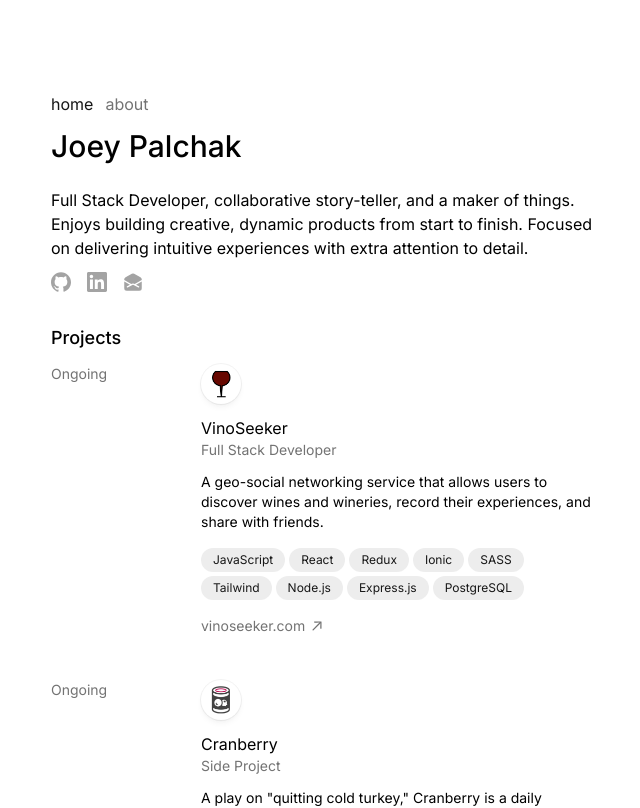
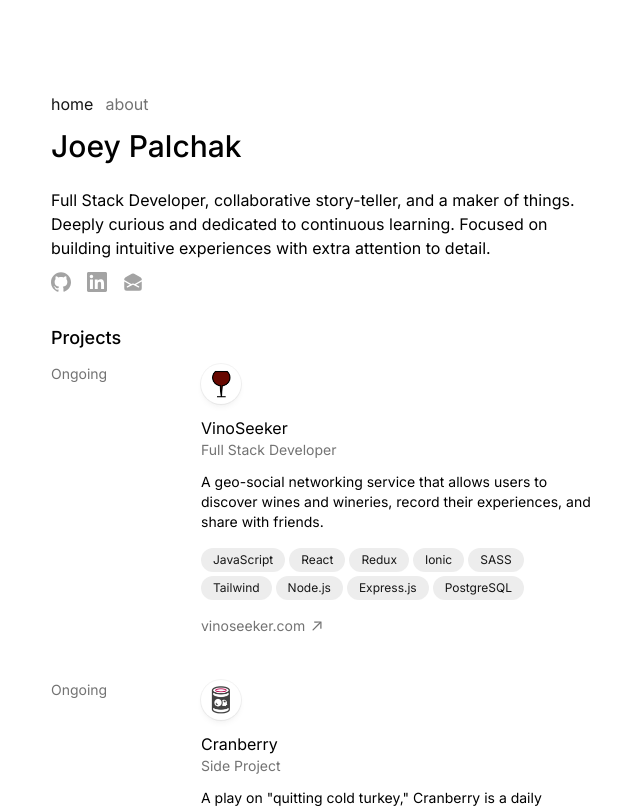
Before and after one commit to jfpalchak/palchak.io, a Next.js app: page / in a window 1280 px wide. Shown: the top 808 px of the page, without its empty margins (313-953 px from the left). Built offline with nearby package versions, Linux system fonts and the light colour scheme.

Commit message:
edit summary text

```diff
--- a/src/data/about.ts
+++ b/src/data/about.ts
@@ -1,7 +1,7 @@
 
 export const NAME = 'Joey Palchak';
 
-export const SUMMARY = 'Full Stack Developer, collaborative story-teller, and a maker of things. Enjoys building creative, dynamic products from start to finish. Focused on delivering intuitive experiences with extra attention to detail.';
+export const SUMMARY = 'Full Stack Developer, collaborative story-teller, and a maker of things. Deeply curious and dedicated to continuous learning. Focused on building intuitive experiences with extra attention to detail.';
 
 export const ABOUT = [
   `Hi, I'm Joey! I'm a developer based in Portland, Oregon, having grown up in the small town of Colchester, Vermont.`,
```
